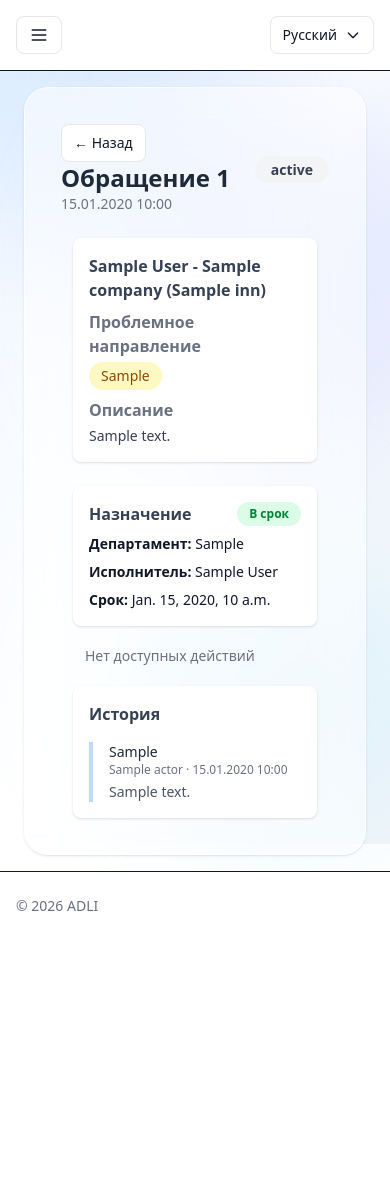
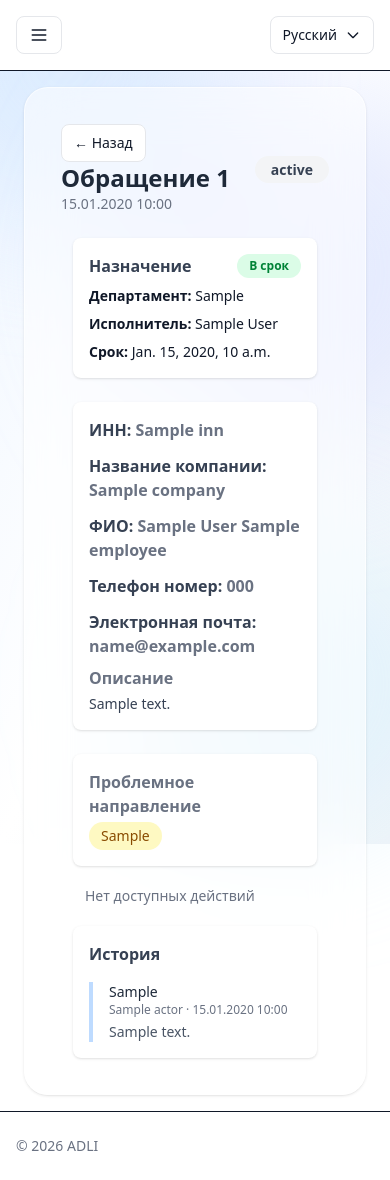
Before and after one commit to RizobekS/adli, a Django app: template templates/panel/requests/detail.html in a window 390 px wide. Before the commit the page ends 911 px from the top, so only its background shows below. Run offline with Django 5.2, Linux system fonts and the light colour scheme; the template is opened without the code that fills it: most values are stand-ins (such as "Sample title", 1, 10 or a date in 2020); some libraries are stand-ins or nearby versions.

Commit message:
added phone employee_company for request panel

```diff
--- a/templates/panel/requests/_fragments.html
+++ b/templates/panel/requests/_fragments.html
@@ -3,12 +3,56 @@
 
 <div id="detail-fragments" class="space-y-6 m-3">
     <!-- Main info -->
+    {% if obj.assigned_department or obj.assigned_employee or obj.due_date %}
+    <div class="bg-white rounded-lg shadow p-4 space-y-2">
+        <div class="flex items-center justify-between">
+            <h3 class="font-semibold text-gray-700">{% trans "Назначение" %}</h3>
+
+            {% if obj.due_date %}
+            {% if obj.status != obj.Status.DONE and obj.due_date < today %}
+            <span class="rounded-full bg-red-100 px-3 py-1 text-xs font-semibold text-red-700">{% trans "Просрочено" %}</span>
+            {% elif obj.status != obj.Status.DONE and obj.due_date == today %}
+            <span class="rounded-full bg-yellow-100 px-3 py-1 text-xs font-semibold text-yellow-700">{% trans "Срок сегодня" %}</span>
+            {% else %}
+            <span class="rounded-full bg-green-100 px-3 py-1 text-xs font-semibold text-green-700">{% trans "В срок" %}</span>
+            {% endif %}
+            {% else %}
+            <span class="rounded-full bg-blue-100 px-3 py-1 text-xs font-semibold text-blue-700">{% trans "Без срока" %}</span>
+            {% endif %}
+        </div>
+
+        <p class="text-sm"><strong>{% trans "Департамент:" %}</strong> {{ obj.assigned_department|default:"—" }}</p>
+        <p class="text-sm"><strong>{% trans "Исполнитель:" %}</strong> {{ obj.assigned_employee.display_name|default:"—" }}</p>
+        <p class="text-sm"><strong>{% trans "Срок:" %}</strong> {{ obj.due_date|default:"—" }}</p>
+    </div>
+    {% endif %}
     <div class="grid grid-cols-1 md:grid-cols-2 gap-6">
         <div class="bg-white rounded-lg shadow p-4 space-y-2">
-      <h2 class="font-semibold text-gray-700">
-          {{ obj.employee.first_name }} {{ obj.employee.last_name }} - {{ obj.company.name }} ({{ obj.company.inn }})
+            <div class="grid grid-cols-1 gap-3 ">
+                <h2 class="font-semibold text-gray-700">{% trans 'ИНН' %}: <span class="text-gray-500 font-semibold">{{ obj.company.inn }}</span>
                 </h2>
 
+
+                <h2 class="font-semibold text-gray-700">{% trans 'Название компании' %}: <span
+                        class="text-gray-500 font-semibold">{{ obj.company.name }}</span></h2>
+
+
+                <h2 class="grid-cols-2 font-semibold text-gray-700">{% trans 'ФИО' %}:
+                    <span class="text-gray-500 font-semibold">{{ obj.employee.first_name }} {{ obj.employee.last_name }} {% if obj.employee.middle_name %}{{ obj.employee.middle_name }}{% endif %}</span>
+                </h2>
+
+                <h2 class="grid-cols-2 font-semibold text-gray-700">{% trans 'Телефон номер' %}: <span
+                        class="text-gray-500 font-semibold">{{ obj.employee.phone }}</span></h2>
+
+
+                <h2 class="grid-cols-2 font-semibold text-gray-700">{% trans 'Электронная почта' %}: <span
+                        class="text-gray-500 font-semibold">{{ obj.employee.email }}</span></h2>
+            </div>
+
+            <h3 class="text-gray-500 mb-1 font-semibold">{% trans "Описание" %}</h3>
+            <p class="text-sm text-gray-700 whitespace-pre-line">{{ obj.description }}</p>
+        </div>
+        <div class="bg-white rounded-lg shadow p-4 space-y-2">
             {% if obj.directions.exists %}
             <h3 class="text-gray-500 mb-1 font-semibold">
                 {% trans "Направления обращения" %}
```
Also changed, not shown: other parts of templates/panel/requests/_fragments.html (+18 -33 lines), static/css/app.css. Lines whose indentation alone changed are shown as unchanged.
